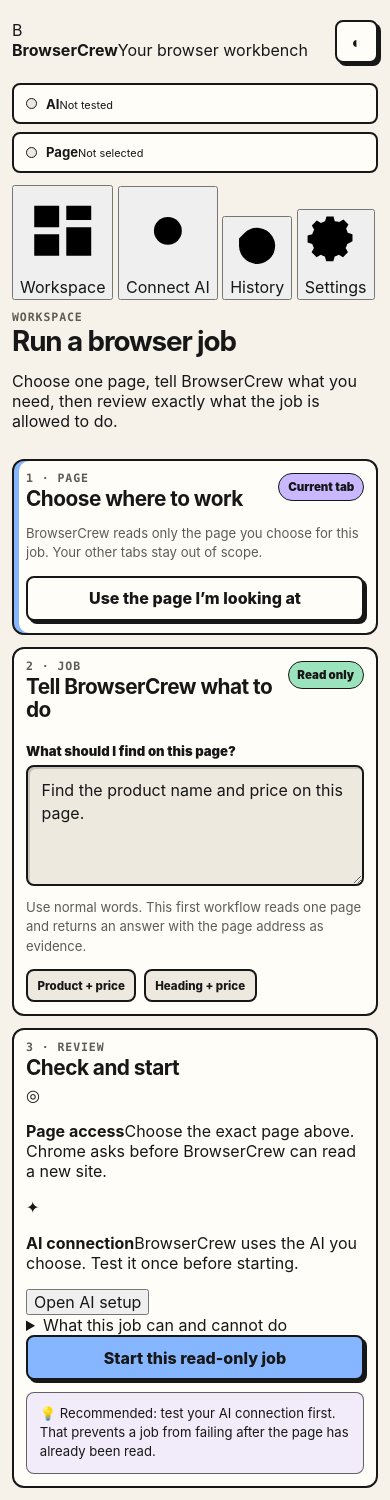
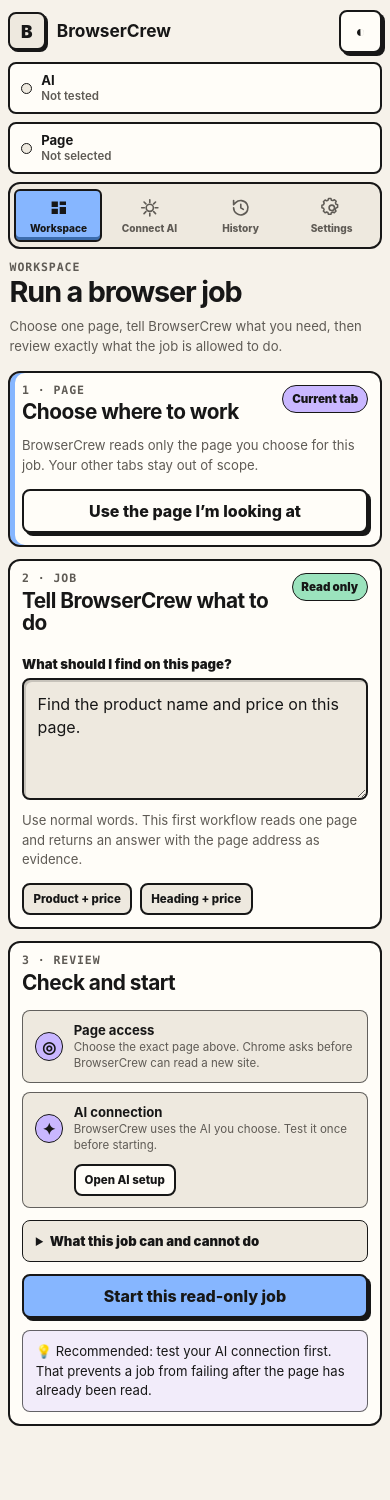
Before and after one commit to MrGPT007/BrowserCrew, a browser extension: page sidepanel.html in a window 390 px wide. After the commit the page ends 1434 px from the top, so only its background shows below. Drawn offline with Linux system fonts and the light colour scheme.

Commit message:
Style compact function navigation and focused views

```diff
--- a/src/styles/app.css
+++ b/src/styles/app.css
@@ -1,22 +1,36 @@
-.app-shell { width:min(100%,46rem); margin:0 auto; padding:var(--nbs-space-3); display:grid; gap:var(--nbs-space-3); }
-.topbar { display:flex; align-items:flex-start; justify-content:space-between; gap:var(--nbs-space-3); padding-block:var(--nbs-space-2); }
-.eyebrow,.step-label { margin:0 0 .25rem; font:800 var(--nbs-text-xs)/1 var(--nbs-font-mono); letter-spacing:.08em; color:var(--nbs-text-muted); }
+.app-shell { width:min(100%,42rem); margin:0 auto; padding:var(--nbs-space-3); display:grid; gap:var(--nbs-space-3); }
+.topbar { display:flex; align-items:center; justify-content:space-between; gap:var(--nbs-space-3); padding-block:.1rem; }
+.brand-lockup { display:flex; align-items:center; gap:.7rem; min-width:0; }
+.brand-mark { display:grid; place-items:center; inline-size:2.35rem; block-size:2.35rem; flex:0 0 auto; border:var(--nbs-border-width) solid var(--nbs-border); border-radius:var(--nbs-radius-sm); background:var(--nbs-surface-muted); box-shadow:2px 2px 0 var(--nbs-shadow); font:900 var(--nbs-text-lg)/1 var(--nbs-font-sans); }
+.brand-copy { display:grid; min-width:0; }
+.brand-copy strong { font-size:var(--nbs-text-lg); line-height:1.05; }
+.brand-copy span { margin-top:.15rem; color:var(--nbs-text-muted); font-size:var(--nbs-text-xs); }
+.eyebrow,.step-label { margin:0 0 .3rem; font:800 var(--nbs-text-xs)/1 var(--nbs-font-mono); letter-spacing:.08em; color:var(--nbs-text-muted); }
 h1,h2,p { overflow-wrap:anywhere; }
-h1 { margin:0; font-size:clamp(1.7rem,1.25rem + 2vw,2.8rem); line-height:.98; letter-spacing:-.04em; }
+h1 { margin:0; font-size:clamp(1.8rem,1.35rem + 1.6vw,2.65rem); line-height:.98; letter-spacing:-.04em; }
 h2 { margin:.1rem 0 .35rem; font-size:var(--nbs-text-xl); line-height:1.08; letter-spacing:-.025em; }
-.icon-button,.button,.chip,.tab,.provider-card { border:var(--nbs-border-width) solid var(--nbs-border); border-radius:var(--nbs-radius-sm); background:var(--nbs-surface); cursor:pointer; font-weight:800; }
+.icon-button,.button,.chip,.function-tab,.provider-card,.setting-choice,.text-button { border:var(--nbs-border-width) solid var(--nbs-border); border-radius:var(--nbs-radius-sm); background:var(--nbs-surface); color:var(--nbs-text); cursor:pointer; font:inherit; font-weight:800; }
 .icon-button { inline-size:2.7rem; block-size:2.7rem; flex:0 0 auto; }
 .status-strip { display:grid; grid-template-columns:1fr 1fr; gap:var(--nbs-space-2); }
-.status-item { display:flex; align-items:center; gap:.55rem; min-width:0; padding:.65rem .75rem; border:var(--nbs-border-width) solid var(--nbs-border); border-radius:var(--nbs-radius-sm); background:var(--nbs-surface); font-size:var(--nbs-text-sm); }
+.status-item { display:flex; align-items:center; gap:.55rem; min-width:0; padding:.55rem .7rem; border:var(--nbs-border-width) solid var(--nbs-border); border-radius:var(--nbs-radius-sm); background:var(--nbs-surface); font-size:var(--nbs-text-sm); }
+.status-item>span:last-child { display:grid; min-width:0; line-height:1.15; }
+.status-item small { margin-top:.12rem; color:var(--nbs-text-muted); font-size:var(--nbs-text-xs); font-weight:600; overflow:hidden; text-overflow:ellipsis; white-space:nowrap; }
 .status-dot { inline-size:.7rem; block-size:.7rem; flex:0 0 auto; border:1.5px solid var(--nbs-border); border-radius:50%; background:var(--nbs-surface-muted); }
 .status-item[data-state="ok"] .status-dot { background:var(--nbs-success); }
 .status-item[data-state="warn"] .status-dot { background:var(--nbs-warning); }
 .status-item[data-state="error"] .status-dot { background:var(--nbs-danger); }
-.tabs { display:grid; grid-template-columns:repeat(3,1fr); gap:.45rem; padding:.45rem; border:var(--nbs-border-width) solid var(--nbs-border); border-radius:var(--nbs-radius-md); background:var(--nbs-surface-muted); }
-.tab { min-height:2.55rem; box-shadow:none; background:transparent; }
-.tab.is-active { background:var(--nbs-primary); box-shadow:inset 0 -3px 0 color-mix(in srgb,var(--nbs-primary-strong),var(--nbs-border) 25%); }
+.function-tabs { display:grid; grid-template-columns:repeat(4,minmax(0,1fr)); gap:.35rem; padding:.38rem; border:var(--nbs-border-width) solid var(--nbs-border); border-radius:var(--nbs-radius-md); background:var(--nbs-surface-muted); }
+.function-tab { min-width:0; min-height:3.55rem; display:grid; place-items:center; align-content:center; gap:.22rem; padding:.42rem .25rem; border-color:transparent; border-radius:calc(var(--nbs-radius-sm) - 2px); background:transparent; box-shadow:none; color:var(--nbs-text-muted); font-size:var(--nbs-text-xs); line-height:1.05; text-align:center; }
+@media (hover:hover) and (pointer:fine) { .function-tab:hover { background:color-mix(in srgb,var(--nbs-primary),transparent 78%); color:var(--nbs-text); } }
+.function-tab:active { transform:translate(1px,1px); }
+.function-tab .tab-icon { display:grid; place-items:center; inline-size:1.35rem; block-size:1.35rem; }
+.function-tab svg { inline-size:100%; block-size:100%; fill:none; stroke:currentColor; stroke-width:1.8; stroke-linecap:round; stroke-linejoin:round; }
+.function-tab:first-child svg { fill:currentColor; stroke:none; }
+.function-tab.is-active { border-color:var(--nbs-border); background:var(--nbs-primary); color:var(--nbs-text); box-shadow:inset 0 -3px 0 color-mix(in srgb,var(--nbs-primary-strong),var(--nbs-border) 25%); }
 .view { display:grid; gap:var(--nbs-space-3); }
 .view[hidden] { display:none; }
+.view-heading { padding:.35rem .1rem .15rem; }
+.view-intro { max-width:38rem; margin:.65rem 0 0; color:var(--nbs-text-muted); font-size:var(--nbs-text-sm); line-height:1.5; }
 .card { padding:var(--nbs-space-4); border:var(--nbs-border-width) solid var(--nbs-border); border-radius:var(--nbs-radius-md); background:var(--nbs-surface); }
 .card-accent { box-shadow:inset 5px 0 0 var(--nbs-primary); }
 .card-heading,.run-head { display:flex; align-items:flex-start; justify-content:space-between; gap:var(--nbs-space-2); }
@@ -39,11 +53,21 @@
 .chip { padding:.45rem .6rem; background:var(--nbs-surface-muted); font-size:var(--nbs-text-xs); box-shadow:none; }
 .plain-list { display:grid; gap:.6rem; margin:.8rem 0; }
 .plain-list>div { display:grid; grid-template-columns:1.5rem 1fr; gap:.45rem; }
-.plain-list p { margin:0; font-size:var(--nbs-text-sm); line-height:1.4; }
-.provider-grid { display:grid; grid-template-columns:1fr; gap:.6rem; margin-top:.8rem; }
-.provider-card { display:grid; gap:.18rem; text-align:left; padding:.8rem; background:var(--nbs-surface); }
-.provider-card span { color:var(--nbs-text-muted); font-size:var(--nbs-text-xs); font-weight:600; }
-.provider-card.is-selected { background:var(--nbs-primary); }
+.plain-list p { margin:0; font-size:var(--nbs-text-sm); line-height:1.45; }
+.provider-grid,.theme-choice-grid { display:grid; grid-template-columns:1fr; gap:.6rem; margin-top:.8rem; }
+.provider-card,.setting-choice { display:grid; gap:.18rem; text-align:left; padding:.8rem; background:var(--nbs-surface); }
+.provider-card span,.setting-choice span { color:var(--nbs-text-muted); font-size:var(--nbs-text-xs); font-weight:600; line-height:1.35; }
+.provider-card.is-selected,.setting-choice.is-selected { background:var(--nbs-primary); box-shadow:inset 4px 0 0 var(--nbs-primary-strong); }
+.readiness-list { display:grid; gap:.55rem; margin:.65rem 0 .8rem; }
+.readiness-list>div { display:grid; grid-template-columns:auto minmax(0,1fr) auto; align-items:center; gap:.65rem; padding:.68rem .72rem; border:1.5px solid color-mix(in srgb,var(--nbs-border),transparent 35%); border-radius:var(--nbs-radius-sm); background:var(--nbs-surface-muted); }
+.readiness-list p { display:grid; gap:.15rem; margin:0; font-size:var(--nbs-text-sm); }
+.readiness-list p span { color:var(--nbs-text-muted); font-size:var(--nbs-text-xs); line-height:1.35; }
+.mini-icon { display:grid; place-items:center; inline-size:1.8rem; block-size:1.8rem; border:1.5px solid var(--nbs-border); border-radius:50%; background:var(--nbs-info); font-weight:900; }
+.text-button { min-height:2rem; padding:.35rem .55rem; background:var(--nbs-surface); font-size:var(--nbs-text-xs); white-space:nowrap; }
+.guardrail-details { margin:.75rem 0; border:1.5px solid var(--nbs-border); border-radius:var(--nbs-radius-sm); background:var(--nbs-surface-muted); }
+.guardrail-details summary { padding:.72rem .8rem; cursor:pointer; font-size:var(--nbs-text-sm); font-weight:900; }
+.guardrail-details[open] summary { border-bottom:1.5px solid var(--nbs-border); }
+.guardrail-details .plain-list { padding:0 .8rem .8rem; }
 .progress-list { display:grid; gap:.5rem; padding:0; margin:.8rem 0 0; list-style:none; }
 .progress-list li { display:grid; grid-template-columns:auto 1fr; gap:.55rem; padding:.6rem .7rem; border:1.5px solid color-mix(in srgb,var(--nbs-border),transparent 40%); border-radius:var(--nbs-radius-sm); background:var(--nbs-surface-muted); font-size:var(--nbs-text-sm); }
 .progress-list li::before { content:"○"; font-weight:900; }
@@ -61,7 +85,17 @@
 .history-item { padding:.75rem; border:1.5px solid var(--nbs-border); border-radius:var(--nbs-radius-sm); background:var(--nbs-surface-muted); }
 .history-item p { margin:.15rem 0; font-size:var(--nbs-text-sm); }
 .history-item time { color:var(--nbs-text-muted); font-size:var(--nbs-text-xs); }
+.settings-list { margin-bottom:0; }
 .empty { padding:1rem; text-align:center; color:var(--nbs-text-muted); border:1.5px dashed var(--nbs-border); border-radius:var(--nbs-radius-sm); }
 .toast { position:fixed; inset:auto .75rem .75rem .75rem; z-index:20; padding:.8rem; border:var(--nbs-border-width) solid var(--nbs-border); border-radius:var(--nbs-radius-sm); background:var(--nbs-surface); box-shadow:3px 3px 0 var(--nbs-shadow); font-weight:800; }
 code { font-family:var(--nbs-font-mono); font-size:.9em; }
-@media (max-width:390px) { .status-strip,.button-row { grid-template-columns:1fr; } .card { padding:var(--nbs-space-3); } .tabs { grid-template-columns:1fr; } .tab { min-height:2.3rem; } }
+@media (max-width:390px) {
+  .app-shell { padding:var(--nbs-space-2); gap:var(--nbs-space-2); }
+  .status-strip,.button-row { grid-template-columns:1fr; }
+  .card { padding:var(--nbs-space-3); }
+  .function-tabs { gap:.2rem; padding:.28rem; }
+  .function-tab { min-height:3.35rem; padding-inline:.1rem; font-size:clamp(.63rem,.58rem + .2vw,.72rem); }
+  .readiness-list>div { grid-template-columns:auto minmax(0,1fr); }
+  .readiness-list .text-button { grid-column:2; justify-self:start; }
+  .brand-copy span { display:none; }
+}
```
